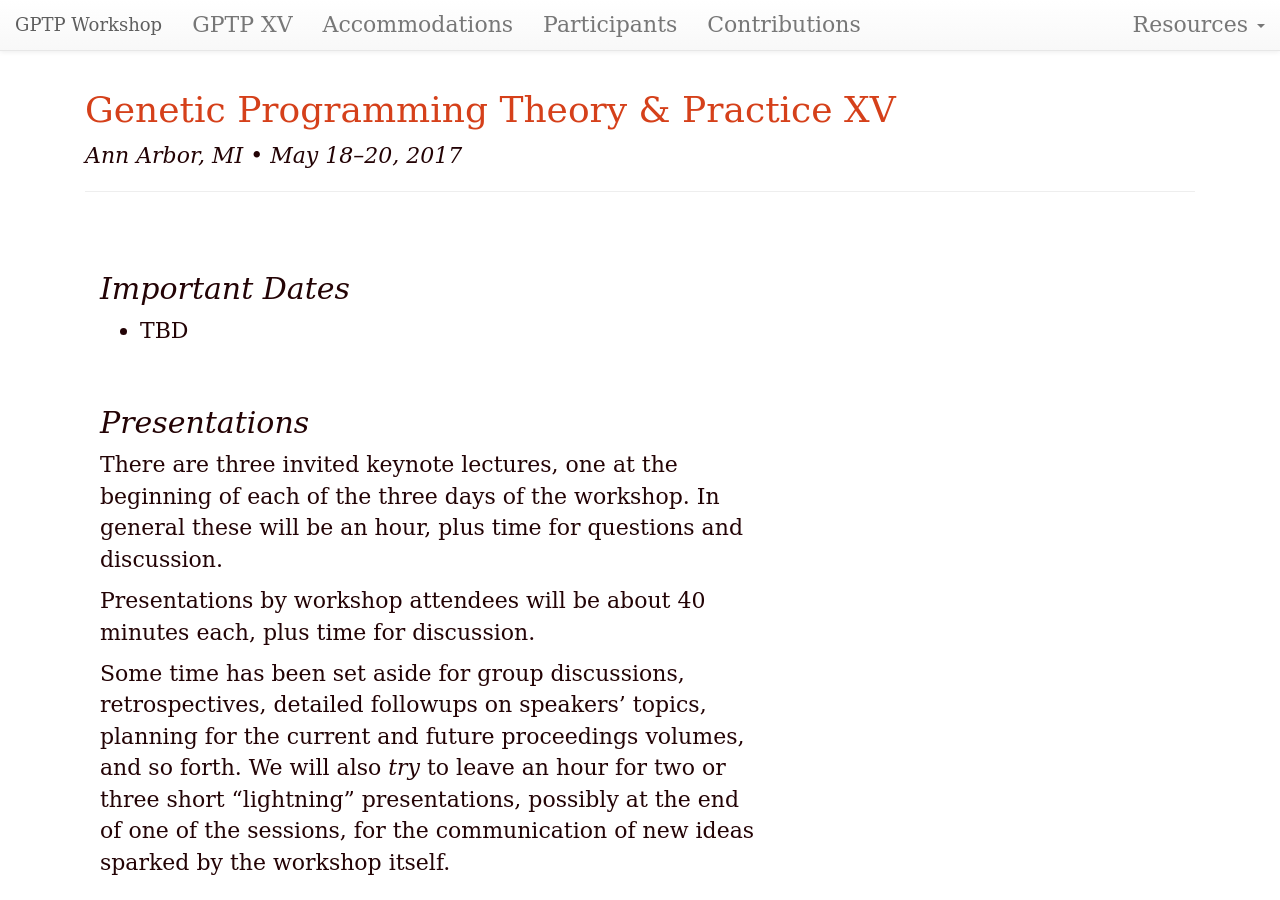
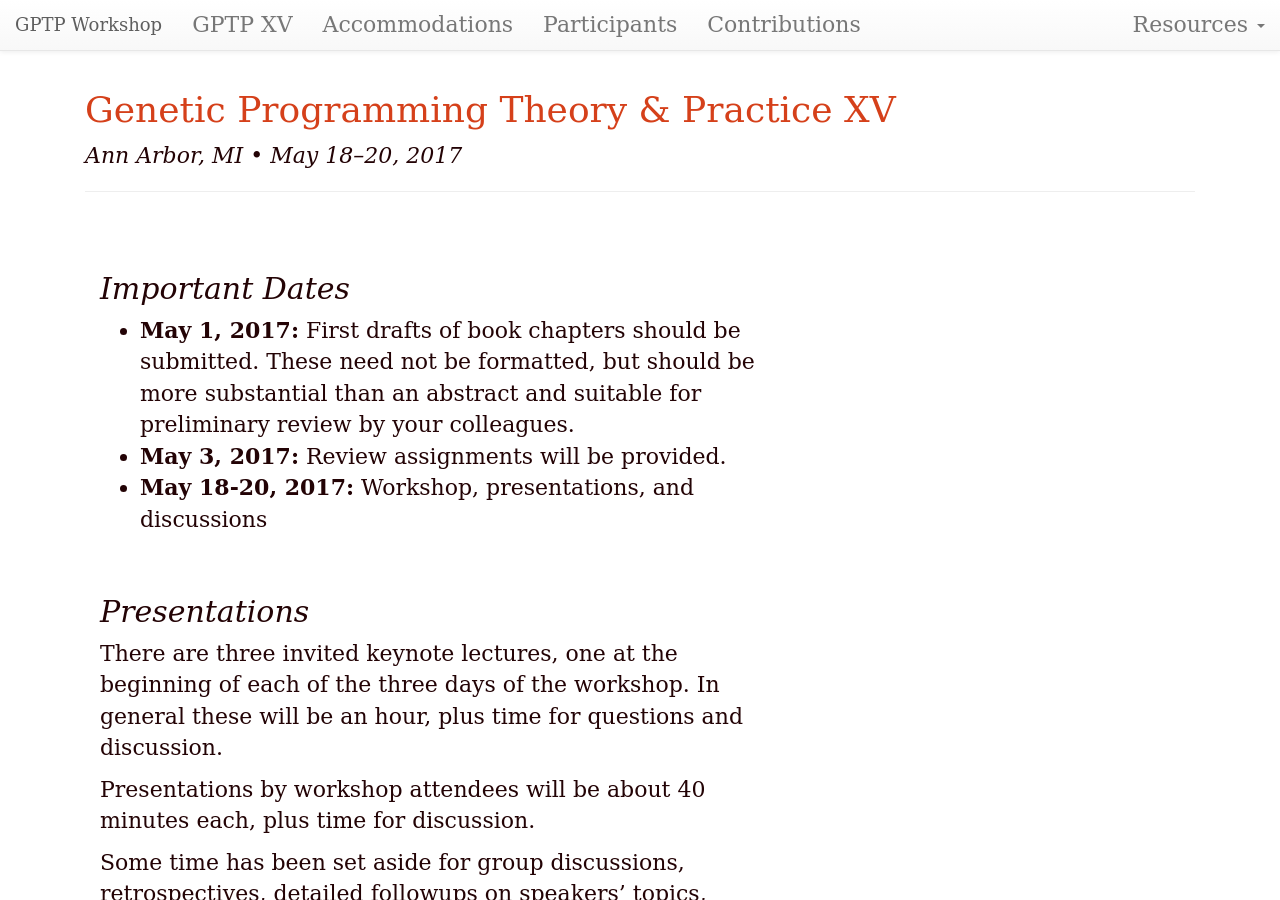
Before and after one commit to GPTP-workshop/gptp-workshop.github.io, a Jekyll site: the page built from contributions.md, in a window 1280 px wide and 900 px high. Built offline with Jekyll 4.4.1, drawn with Linux system fonts in a browser that asks for light colours; our own code applies the rules of GitHub Pages for plain Markdown files.

Commit message:
Update contributions.md

```diff
--- a/contributions.md
+++ b/contributions.md
@@ -7,7 +7,9 @@ dates: "May 18–20, 2017"
 
 ## Important Dates
 
-- TBD
+- **May 1, 2017:** First drafts of book chapters should be submitted. These need not be formatted, but should be more substantial than an abstract and suitable for preliminary review by your colleagues.
+- **May 3, 2017:** Review assignments will be provided.
+- **May 18-20, 2017:** Workshop, presentations, and discussions
 
 
 ## Presentations
```
